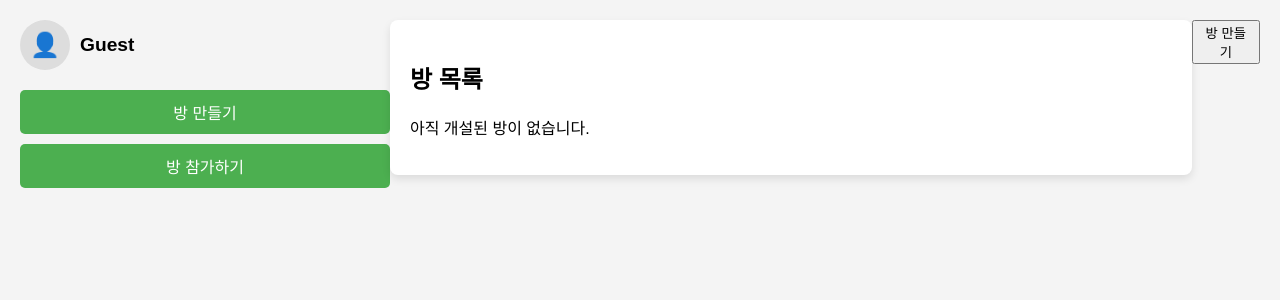
After one commit to youngkwangjoo/gamebox, a Django app: page /liargame/game/ in a window 1280 px wide. The commit adds this page. Shown: the top 300 px of the page. Run offline with Django 4.2, Linux system fonts and the light colour scheme.

Commit message:
feat: liargame 4page

```diff
--- a/gamebox/settings.py
+++ b/gamebox/settings.py
@@ -56,8 +56,8 @@ ROOT_URLCONF = 'gamebox.urls'
 TEMPLATES = [
     {
         'BACKEND': 'django.template.backends.django.DjangoTemplates',
-        'DIRS': [],
-        'APP_DIRS': True,
+        'DIRS': [],  # 프로젝트 전역 템플릿 디렉토리를 여기에 추가 가능
+        'APP_DIRS': True,  # 앱 내부의 templates 폴더를 자동 탐색
         'OPTIONS': {
             'context_processors': [
                 'django.template.context_processors.debug',
--- /dev/null
+++ b/liargame/templates/liargame/game.html
@@ -0,0 +1,132 @@
+<!DOCTYPE html>
+<html lang="en">
+<head>
+    <meta charset="UTF-8">
+    <meta name="viewport" content="width=device-width, initial-scale=1.0">
+    <title>Game Page</title>
+    <style>
+        body {
+            font-family: Arial, sans-serif;
+            display: flex;
+            flex-direction: column;
+            margin: 0;
+            padding: 0;
+            background-color: #f4f4f4;
+        }
+        .container {
+            display: flex;
+            flex-direction: row;
+            justify-content: space-between;
+            margin: 20px;
+        }
+        .left-panel {
+            width: 30%;
+        }
+        .nickname {
+            display: flex;
+            align-items: center;
+            margin-bottom: 20px;
+        }
+        .profile-circle {
+            width: 50px;
+            height: 50px;
+            background-color: #ddd;
+            border-radius: 50%;
+            display: flex;
+            justify-content: center;
+            align-items: center;
+            margin-right: 10px;
+            font-size: 1.5rem;
+            color: #666;
+        }
+        .nickname-text {
+            font-size: 1.2rem;
+            font-weight: bold;
+        }
+        .actions {
+            margin-top: 20px;
+        }
+        .actions button {
+            display: block;
+            width: 100%;
+            padding: 10px;
+            margin: 10px 0;
+            border: none;
+            background-color: #4CAF50;
+            color: white;
+            font-size: 1rem;
+            border-radius: 5px;
+            cursor: pointer;
+        }
+        .actions button:hover {
+            background-color: #45a049;
+        }
+        .right-panel {
+            width: 65%;
+        }
+        .room-list {
+            background-color: white;
+            padding: 20px;
+            border-radius: 8px;
+            box-shadow: 0 4px 8px rgba(0, 0, 0, 0.1);
+        }
+        .room {
+            border-bottom: 1px solid #ddd;
+            padding: 10px 0;
+            display: flex;
+            justify-content: space-between;
+            align-items: center;
+        }
+        .room:last-child {
+            border-bottom: none;
+        }
+        .room-name {
+            font-weight: bold;
+        }
+        .room-players {
+            color: #666;
+        }
+    </style>
+</head>
+<body>
+    <div class="container">
+        <!-- 왼쪽 패널 -->
+        <div class="left-panel">
+            <div class="nickname">
+                <div class="profile-circle">👤</div>
+                <div class="nickname-text">{{ nickname }}</div>
+            </div>
+            <div class="actions">
+                <!-- 방 만들기 버튼 -->
+                <form action="{% url 'create_room' %}" method="GET">
+                    <button type="submit">방 만들기</button>
+                </form>
+                <!-- 방 참가하기 버튼 -->
+                <button onclick="alert('Join Room Clicked!')">방 참가하기</button>
+            </div>
+        </div>
+        <!-- 오른쪽 패널 -->
+        <div class="right-panel">
+            <div class="room-list">
+                <h2>방 목록</h2>
+                {% if rooms %}
+                    {% for room in rooms %}
+                    <div class="room">
+                        <span class="room-name">{{ room.name }}</span>
+                        <span class="room-players">{{ room.players }} players</span>
+                    </div>
+                    {% endfor %}
+                {% else %}
+                    <p>아직 개설된 방이 없습니다.</p>
+                {% endif %}
+            </div>
+        </div>
+
+        <!-- 방 만들기 버튼 -->
+        <form method="POST">
+            {% csrf_token %}
+            <button type="submit">방 만들기</button>
+        </form>
+    </div>
+</body>
+</html>
--- a/liargame/urls.py
+++ b/liargame/urls.py
@@ -2,6 +2,8 @@ from django.urls import path
 from . import views
 
 urlpatterns = [
-    path('', views.index, name='index'),  # 기본 페이지 엔드포인트
-    path('chat/', views.chat, name='chat'),
+    path('', views.home, name='home'),         # 1페이지
+    path('join/', views.join, name='join'),   # 2페이지
+    path('game/', views.game, name='game'),   # 3페이지
+    path('create-room/', views.create_room, name='create_room'),  # 4페이지
 ]
--- a/liargame/views.py
+++ b/liargame/views.py
@@ -1,8 +1,52 @@
-from django.http import HttpResponse
-from django.shortcuts import render
+from django.shortcuts import render, redirect
 
 def home(request):
-    return render(request, 'home.html')
+    return render(request, 'liargame/home.html', {'range': range(5)})
 
 def join(request):
-    return render(request, 'join.html')
+    if request.method == 'POST':
+        nickname = request.POST.get('nickname')
+        if nickname:
+            request.session['nickname'] = nickname
+            return redirect('game')
+    return render(request, 'liargame/join.html')  # 수정된 경로
+from django.shortcuts import render, redirect
+
+def game(request):
+    # 세션에서 방 목록 가져오기 (없으면 빈 리스트)
+    rooms = request.session.get('rooms', [])
+
+    # POST 요청일 경우 (방 만들기 버튼 클릭)
+    if request.method == 'POST':
+        nickname = request.session.get('nickname', 'Guest')  # 세션에서 닉네임 가져오기
+        room_name = f"개설자 {nickname}의 room"  # 방 이름 생성
+        rooms.append({'name': room_name, 'players': 1})  # 방 추가
+        request.session['rooms'] = rooms  # 세션에 방 목록 저장
+        return redirect('game')  # 새로고침 효과를 위해 리다이렉트
+
+    nickname = request.session.get('nickname', 'Guest')  # 닉네임 가져오기
+    return render(request, 'liargame/game.html', {'nickname': nickname, 'rooms': rooms})
+
+def create_room(request):
+    if request.method == 'POST':
+        room_name = request.POST.get('room_name')
+        nickname = request.session.get('nickname', 'Guest')  # 닉네임 가져오기
+
+        # 세션에서 방 목록 가져오기
+        rooms = request.session.get('rooms', [])
+
+        # 새로운 방 추가
+        new_room = {'name': f"개설자 {nickname}의 {room_name}", 'players': 1}
+        rooms.append(new_room)
+
+        # 세션에 방 목록 저장
+        request.session['rooms'] = rooms
+
+        return redirect('game')  # 방 목록 페이지로 이동
+
+    return render(request, 'liargame/create_room.html')
+
+
+
+def chat(request):
+    return render(request, 'liargame/chat.html')  # 수정된 경로
```
Also changed, not shown: liargame/templates/join.html (deleted, +0 -11 lines), liargame/templates/liargame/create_room.html (added, +57 -0 lines), liargame/templates/liargame/home.html (renamed from liargame/templates/home.html, +4 -3 lines), liargame/templates/liargame/join.html (added, +59 -0 lines), db.sqlite3, liargame/templates/liargame/chat.html (renamed from liargame/templates/chat.html).
